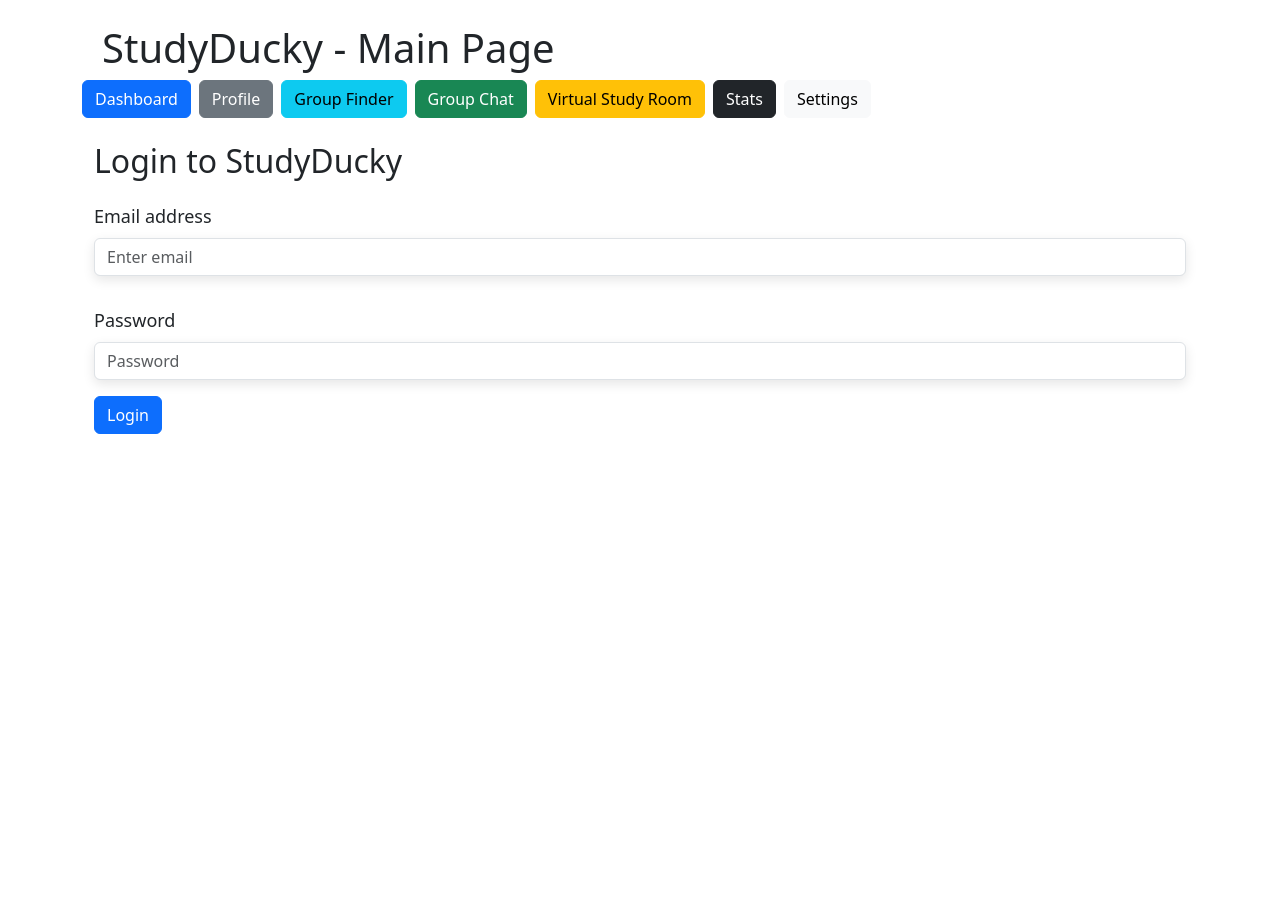
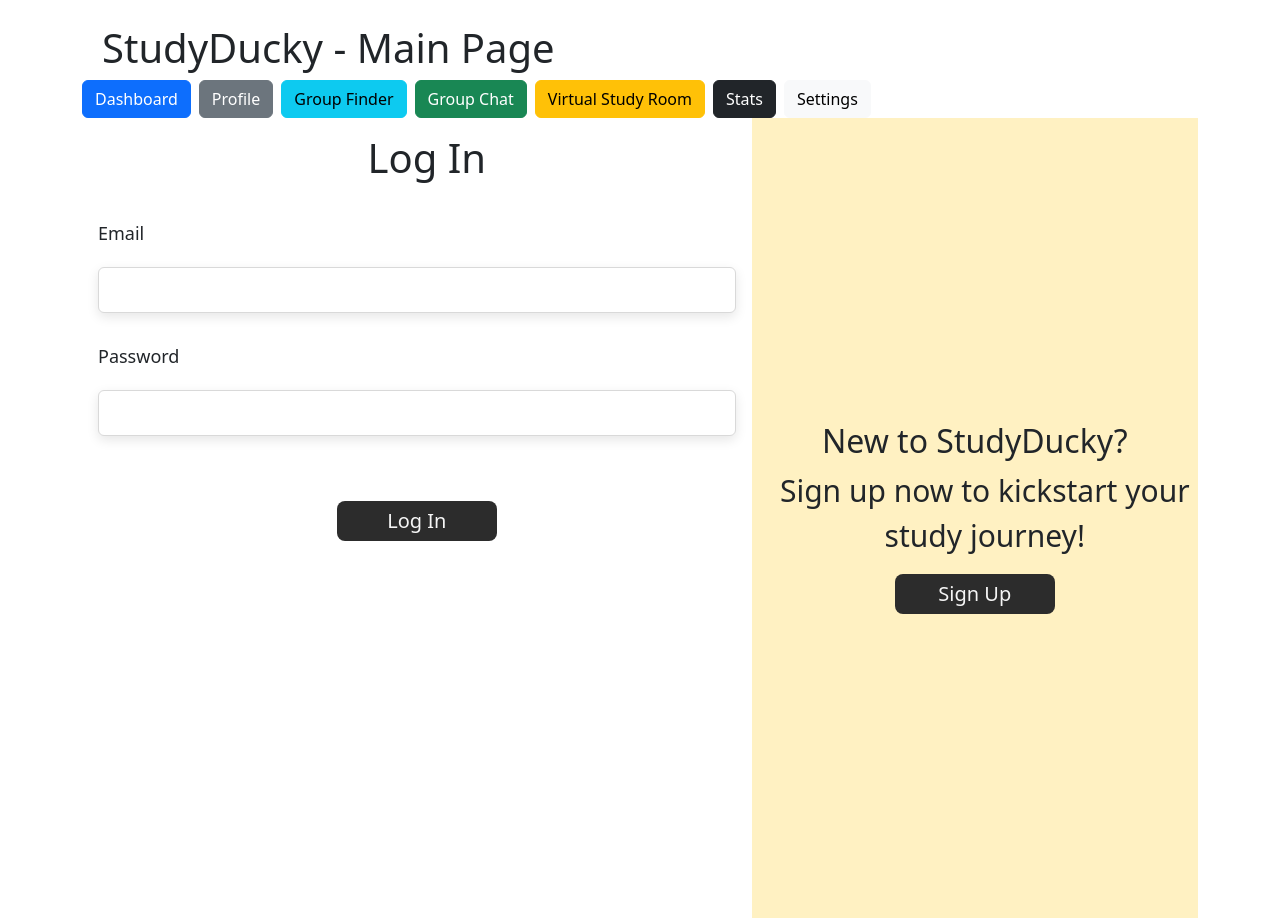
Before and after one commit to zixuantan/Orbital-25, a React (Create React App) app in the folder studyducky/: page /login in a window 1280 px wide. Before the commit the page ends 800 px from the top, so only its background shows below. Built offline with nearby package versions, Linux system fonts and the light colour scheme.

Commit message:
added in code for login page including the styling

```diff
--- /dev/null
+++ b/studyducky/src/pages/LoginPage.css
@@ -0,0 +1,101 @@
+.overall-page {
+    background-color: #fff;
+    display: flex;
+}
+
+.login-section {
+    width: 60%;
+    height: 100vh;
+}
+
+.details {
+    padding: 16px;
+    width: 80%;
+    display: flex;
+    flex-direction: column;
+    margin: auto;
+    gap: 15px;
+}
+
+h1 {
+    font-size: 35px;
+    align-self: center;
+    margin-top: 30px;
+    margin-bottom: 20px;
+}
+
+label {
+    font-size: 18px;
+    margin: 15px 0px 5px;
+}
+
+input {
+    background-color: #FFF;
+    width: 100%;
+    padding: 10px;
+    font-size: 14px;
+    border-radius: 6px;
+    border: 1px solid #D9D9D9;
+    box-shadow: 0 4px 12px rgba(0, 0, 0, 0.1);
+}
+
+.login-btn {
+    background-color: #2c2c2c;
+    color: #f5f5f5;
+    width: 160px;
+    height: 40px;
+    padding: 10px;
+    border: #2C2C2C;
+    border-radius: 8px;
+    font-size: 20px;
+    display: flex;
+    justify-content: center;
+    align-items: center;
+    margin: 50px auto 0 auto;
+    cursor: pointer;
+}
+
+.signup-section {
+    background: #fff1c2;
+    background-position: center;
+    background-size: cover;
+    width: 40%;
+    height: 100vh;
+    display: flex;
+    justify-content: center;
+    align-items: center;
+}
+
+.group {
+    gap: 10px;
+}
+
+h2 {
+    font-size: 50px;
+    text-align: center;
+}
+
+p {
+    font-size: 25px;
+    text-align: center;
+}
+
+.signup-btn {
+    background-color: #2c2c2c;
+    color: #f5f5f5;
+    width: 160px;
+    height: 40px;
+    padding: 10px;
+    border: #2C2C2C;
+    border-radius: 8px;
+    font-size: 20px;
+    display: flex;
+    justify-content: center;
+    align-items: center;
+    margin: 0 auto 0 auto;
+    cursor: pointer;
+}
+
+.signup-section a {
+    text-decoration: none;
+}
--- a/studyducky/src/pages/LoginPage.js
+++ b/studyducky/src/pages/LoginPage.js
@@ -1,25 +1,38 @@
-import React from "react";
-import { Button, Form, Container } from "react-bootstrap";
+import React from 'react';
+import { Link } from 'react-router-dom';
+import './LoginPage.css';
 
-const LoginPage = () => {
+function LoginPage() {
 	return (
-		<Container className="mt-4">
-			<h2>Login to StudyDucky</h2>
-			<Form>
-				<Form.Group className="mb-3" controlId="formBasicEmail">
-					<Form.Label>Email address</Form.Label>
-					<Form.Control type="email" placeholder="Enter email" />
-				</Form.Group>
-				<Form.Group className="mb-3" controlId="formBasicPassword">
-					<Form.Label>Password</Form.Label>
-					<Form.Control type="password" placeholder="Password" />
-				</Form.Group>
-				<Button variant="primary" type="submit">
-					Login
-				</Button>
-			</Form>
-		</Container>
+		<div className="overall-page">
+			<form className="login-section">
+				<div className="details">
+					<h1>Log In</h1>
+
+					<label>Email</label>
+					<input type="email"/>
+
+					<label>Password</label>
+					<input type="password"/>
+
+					<button type="submit" className="login-btn">Log In</button>
+				</div>
+			</form>
+
+			<div className="signup-section">
+				<div className="group">
+
+					<h2>New to StudyDucky?</h2>
+					<p>Sign up now to kickstart your study journey!</p>
+					<Link to="/Registration.js">
+					<button className="signup-btn">Sign Up</button>
+					</Link>
+
+				</div>
+
+			</div>
+		</div>
 	);
-};
+}
 
 export default LoginPage;
```
